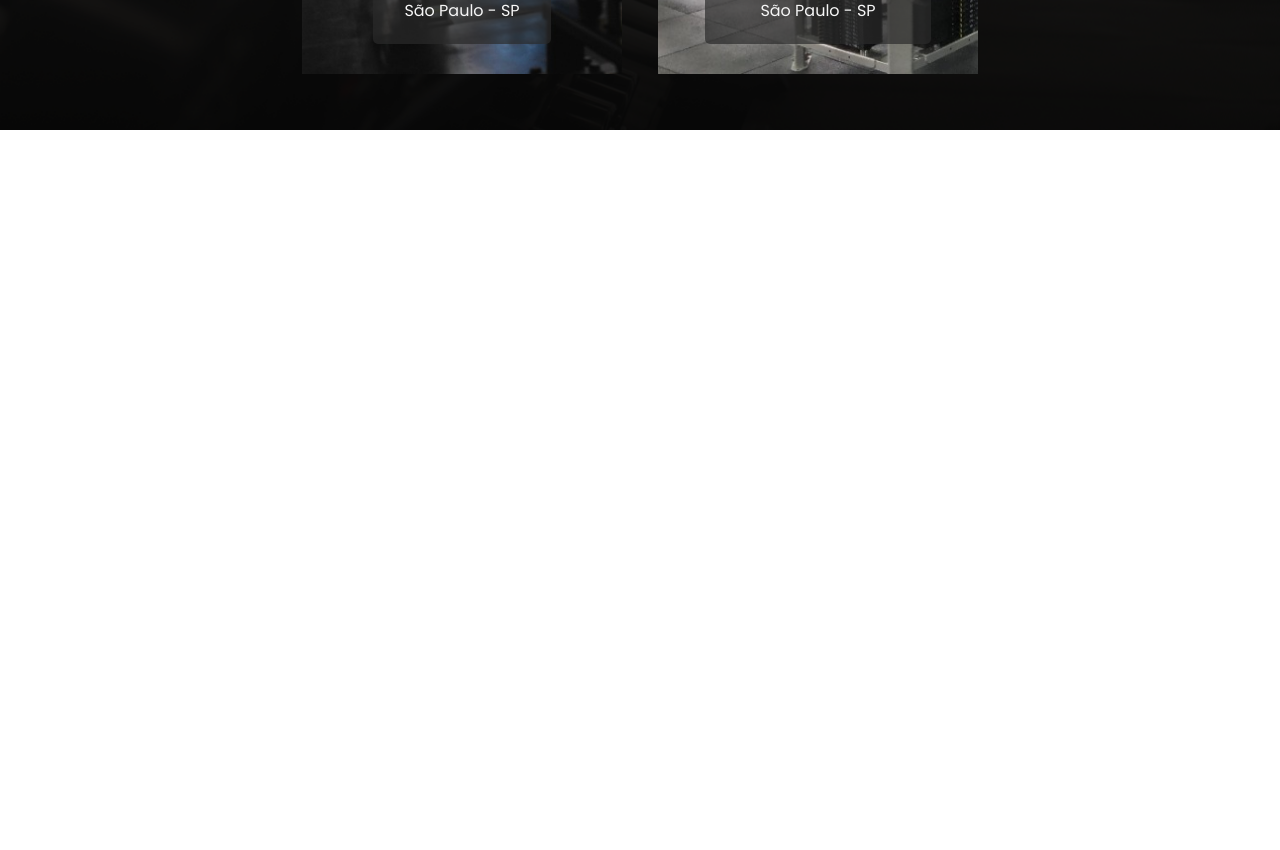
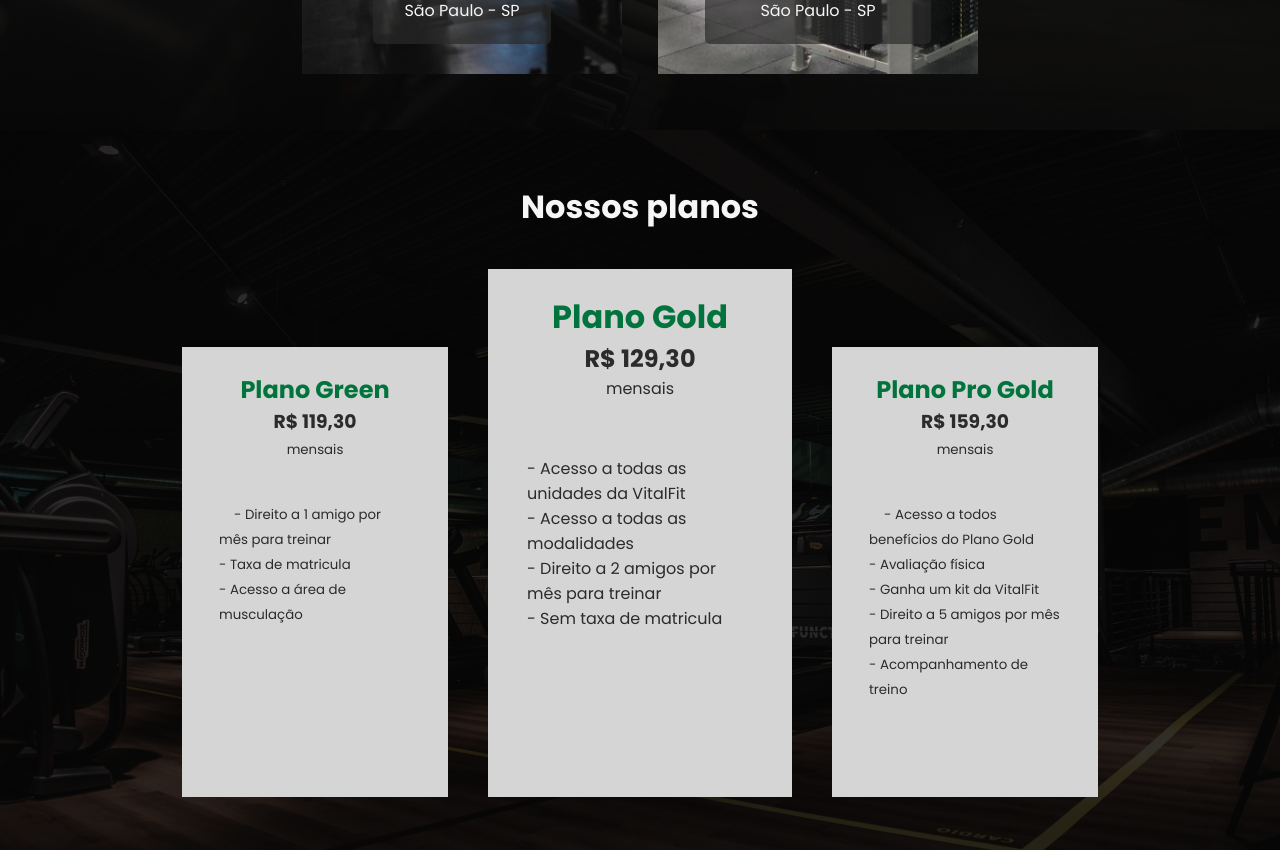
Before and after one commit to paulameg/VitalFit, a React (Vite) app in the folder VitalFit/: page / in a window 1280 px wide. Shown: the part 2840-3690 px from the top of the page. Before the commit the page ends 2970 px from the top, so only its background shows below. Built offline with nearby package versions, Linux system fonts and the light colour scheme.

Commit message:
Plans section

```diff
--- a/VitalFit/src/App.jsx
+++ b/VitalFit/src/App.jsx
@@ -4,6 +4,7 @@ import About from './components/About/About'
 import Header from './components/Header/Header'
 import Home from './components/Home/Home'
 import Modalities from './components/Modalities/Modalities'
+import Plans from './components/Plans/Plans'
 import Units from './components/Units/Units'
 
 function App() {
@@ -16,6 +17,7 @@ function App() {
       <About />
       <Modalities />
       <Units />
+      <Plans />
     </div>
   )
 }
--- /dev/null
+++ b/VitalFit/src/components/Plans/Plans.css
@@ -0,0 +1,51 @@
+.plans {
+    background-image: url("../../assets/plans.png");
+    background-size: cover;
+    height: 90vh;
+    display: flex;
+    flex-direction: column;
+    align-items: center;
+    justify-content: center;
+}
+
+.plans-cards {
+    padding-top: 3%;
+    display: flex;
+    gap: 40px;
+    align-items: end;
+}
+
+.plan {
+    color: var(--dark-green);
+}
+
+.price, .month-text, .benefits {
+    color: var(--dark-gray);
+}
+
+
+.green-card, .pro-gold-card, .gold-card {
+   background-color: var(--dark-white);
+
+}
+
+.green-card, .pro-gold-card {
+    padding: 25px 37px;
+    width: 15vw;
+    height: 50vh;
+}
+
+.gold-card {
+    padding: 24px;
+    width: 20vw;
+    height: 60vh;
+}
+
+.card-title {
+    text-align: center;
+    padding-bottom: 40px;
+}
+
+.benefits {
+    padding: 15px;
+}
--- /dev/null
+++ b/VitalFit/src/components/Plans/Plans.jsx
@@ -0,0 +1,55 @@
+import './Plans.css'
+
+const Plans = () => {
+  return (
+    <div className='plans'>
+        <h1 className='title'>Nossos planos</h1>
+        <div className='plans-cards'>
+            <div className='green-card'>
+                <div className='card-title'>
+                    <h2 className='plan'>Plano Green</h2>
+                    <h3 className='price'>R$ 119,30</h3>
+                    <small className='month-text'>mensais</small>
+                </div>
+
+                <small className='benefits'>
+                    - Direito a 1 amigo por mês para treinar<br/>
+                    - Taxa de matricula<br/>
+                    - Acesso a área de musculação
+                </small>
+            </div>
+            <div className='gold-card'>
+                <div className='card-title'>
+                    <h1 className='plan'>Plano Gold</h1>
+                    <h2 className='price'>R$ 129,30</h2>
+                    <p className='month-text'>mensais</p>
+                </div>
+
+                <p className='benefits'>
+                    - Acesso a todas as unidades da VitalFit<br/>
+                    - Acesso a todas as modalidades<br/>
+                    - Direito a 2 amigos por mês para treinar<br/>
+                    - Sem taxa de matricula
+                </p>
+            </div>
+            <div className='pro-gold-card'>
+                <div className='card-title'>
+                    <h2 className='plan'>Plano Pro Gold</h2>
+                    <h3 className='price'>R$ 159,30</h3>
+                    <small className='month-text'>mensais</small>
+                </div>
+
+                <small className='benefits'>
+                    - Acesso a todos benefícios do Plano Gold<br/>
+                    - Avaliação física<br/>
+                    - Ganha um kit da VitalFit<br/>
+                    - Direito a 5 amigos por mês para treinar<br/>
+                    - Acompanhamento de treino
+                </small>
+            </div>
+        </div>
+    </div>
+  )
+}
+
+export default Plans
```
